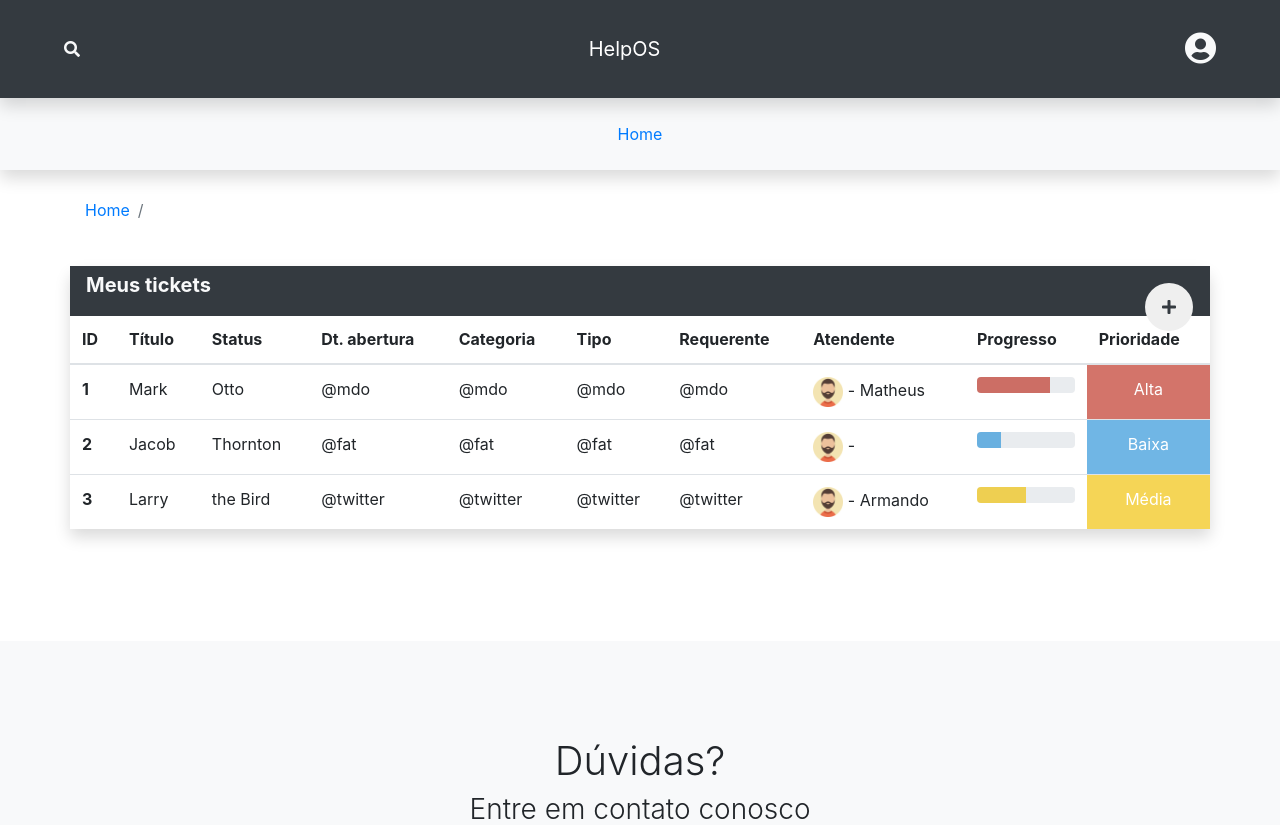
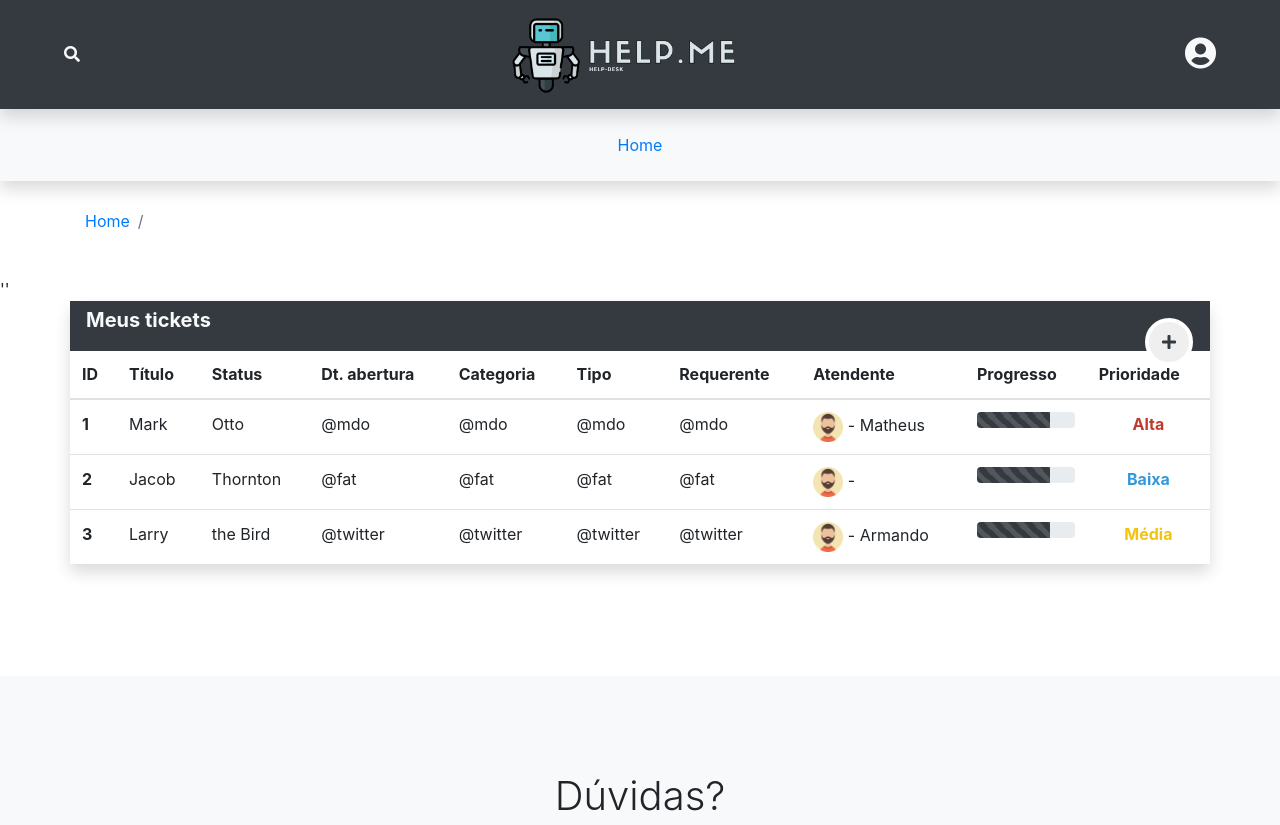
Before and after one commit to mrbrunelli/help-os, a PHP site: page /app/pages/ in a window 1280 px wide. Shown: the top 825 px of the page. Run offline with PHP 8.4, Linux system fonts and the light colour scheme; the visitor is signed in with stand-in values (Sample User, id 1); some libraries are stand-ins or nearby versions.

Commit message:
mudei a cor de fundo dos input, logo criada e inserida

```diff
--- a/app/assets/css/style.css
+++ b/app/assets/css/style.css
@@ -1,6 +1,10 @@
     @import url('https://fonts.googleapis.com/css?family=Montserrat&display=swap');
     .position {
         position: inherit;
+    }
+
+    .form-control {
+        background-color: #fff !important;
     }
     /* ----------------------------------------------------NAVBAR */
 
@@ -25,7 +29,15 @@
     /* ----------------------------------------------------TELA DE LOGIN */
 
     .btn-login {
-        background-color: #79838a !important
+        background-color: #465058 !important
+    }
+
+    .prefix.active {
+        color: lightgrey !important;
+    }
+
+    .active {
+        color: lightgrey !important;
     }
 
     .input-login {
@@ -33,6 +45,7 @@
         color: lightgray;
         font-weight: lighter;
         font-size: 20px !important;
+        border-bottom: 1px solid lightgrey !important;
     }
 
     #div-center {
@@ -99,7 +112,7 @@
         height: 3em;
         width: 3em;
         border-radius: 50%;
-        border: none;
+        border: 4px solid white;
         transition: 0.2s;
     }
 
@@ -115,21 +128,21 @@
     }
 
     .alta {
-        background-color: rgba(192, 57, 43, 0.7);
-        color: white;
+        color: rgb(192, 57, 43);
         display: table-cell;
+        font-weight: bolder;
     }
 
     .media {
-        background-color: rgba(241, 196, 15, 0.7);
-        color: white;
+        color: rgb(241, 196, 15);
         display: table-cell;
+        font-weight: bolder;
     }
 
     .baixa {
-        background-color: rgba(52, 152, 219, 0.7);
-        color: white;
+        color: rgb(52, 152, 219);
         display: table-cell;
+        font-weight: bolder;
     }
     /* ---------------------------------------------------- FOOTER DA PAGINA */
 
--- a/app/assets/js/app.js
+++ b/app/assets/js/app.js
@@ -32,12 +32,3 @@ const editar = (idusuario, nome, email, telefone, idtipousuario, identidade) =>
     $('#add-usuario').modal('show');
     $('#modalUsuarios').modal('hide');
 }
-
-
-const tipoUsuario = (tipo) => {
-
-    tipo == 2 ? $('#div-foto').css('display', 'block') : $('#div-foto').css('display', 'none')
-    tipo == 2 ? $('#div-custohora').css('display', 'block') : $('#div-custohora').css('display', 'none')
-    tipo == 2 ? $('#div-telefone').css('display', 'none') : $('#div-telefone').css('display', 'block')
-
-}
--- a/app/pages/header.php
+++ b/app/pages/header.php
@@ -77,7 +77,9 @@ $_SESSION['UsuarioTipo'] != '2' ? $menu = "style='display:none'" : $menu = "";
 
                 </li>
                 <li class="nav-item">
-                    <a href="" class="navbar-brand">HelpOS</a>
+                    <a href="" class="navbar-brand">
+                        <img src="../assets/img/logo.png" width="150" style="transform: scale(1.5)">
+                    </a>
                 </li>
                 <li class="nav-item">
                     <!-- MENU DO USUARIO -->
@@ -104,14 +106,14 @@ $_SESSION['UsuarioTipo'] != '2' ? $menu = "style='display:none'" : $menu = "";
                 <li class="nav-item">
                     <a href="index.php?pg=home" class="nav-link ativo">Home</a>
                 </li>
-                <li class="nav-item" <?php echo $menu; ?> >
+                <li class="nav-item" <?php echo $menu; ?>>
                     <a href="index.php?pg=tickets" class="nav-link">Tickets</a>
                 </li>
-                <li class="nav-item" <?php echo $menu; ?> >
+                <li class="nav-item" <?php echo $menu; ?>>
                     <a href="index.php?pg=relatorio" class="nav-link">Relatório</a>
                 </li>
                 <!-- MENU DROPDOWN GERENCIAL  -->
-                <div class="dropdown" <?php echo $menu; ?> >
+                <div class="dropdown" <?php echo $menu; ?>>
                     <li class="nav-item">
                         <a href="" class="nav-link dropdown-toggle" id="dropdown-gerencial" data-toggle="dropdown" aria-haspopup="true" aria-expanded="false">Gerencial</a>
                         <div class="dropdown-menu shadow position-absolute" aria-labelledby="dropdown-gerencial">
@@ -148,7 +150,7 @@ $_SESSION['UsuarioTipo'] != '2' ? $menu = "style='display:none'" : $menu = "";
     echo '
         <div class="py-3 container">
             <nav aria-label="breadcrumb">
-                <ol class="breadcrumb bg-white" style="padding: 0.75rem 0rem !important;">
+                <ol class="breadcrumb bg-transparent" style="padding: 0.75rem 0rem !important;">
                     <li class="breadcrumb-item"><a href="#">Home</a></li>
                     <li class="breadcrumb-item active" aria-current="page">' . $breadcrumb . '</li>
                 </ol>
--- a/app/pages/home.php
+++ b/app/pages/home.php
@@ -40,7 +40,7 @@
                     <td><img src="../assets/img/user.png" width="30px" alt=""> - Matheus</td>
                     <td>
                         <div class="progress">
-                                <div class="progress-bar alta" role="progressbar" style="width: 75%" aria-valuenow="25" aria-valuemin="0" aria-valuemax="100"></div>
+                            <div class="bg-dark progress-bar progress-bar-striped progress-bar-animated" role="progressbar" aria-valuenow="75" aria-valuemin="0" aria-valuemax="100" style="width: 75%"></div>
                         </div>
                     </td>
                     <td class="alta text-center">Alta</td>
@@ -56,7 +56,7 @@
                     <td><img src="../assets/img/user.png" width="30px" alt=""> - </td>
                     <td>
                         <div class="progress">
-                                <div class="progress-bar baixa" role="progressbar" style="width: 25%" aria-valuenow="25" aria-valuemin="0" aria-valuemax="100"></div>
+                            <div class="bg-dark progress-bar progress-bar-striped progress-bar-animated" role="progressbar" aria-valuenow="75" aria-valuemin="0" aria-valuemax="100" style="width: 75%"></div>
                         </div>
                     </td>
                     <td class="baixa text-center">Baixa</td>
@@ -72,7 +72,7 @@
                     <td><img src="../assets/img/user.png" width="30px" alt=""> - Armando</td>
                     <td>
                         <div class="progress">
-                                <div class="progress-bar media" role="progressbar" style="width: 50%" aria-valuenow="25" aria-valuemin="0" aria-valuemax="100"></div>
+                            <div class="bg-dark progress-bar progress-bar-striped progress-bar-animated" role="progressbar" aria-valuenow="75" aria-valuemin="0" aria-valuemax="100" style="width: 75%"></div>
                         </div>
                     </td>
                     <td class="media text-center">Média</td>
--- a/app/pages/modal.php
+++ b/app/pages/modal.php
@@ -1,4 +1,4 @@
-  <!-- MODAL DO CADASTRO DE USUARIOS -->
+''  <!-- MODAL DO CADASTRO DE USUARIOS -->
   <div class="modal fade" id="add-usuario" tabindex="-1" role="dialog" aria-labelledby="exampleModalLabel" aria-hidden="true">
       <div class="modal-dialog modal-lg" role="document">
           <div class="modal-content">
@@ -15,7 +15,7 @@
                       <div class="form-row">
                           <div class="form-group col-md-6">
                               <label for="tipo-usuario">Tipo do usuário</label>
-                              <select class="form-control" name="tipo-usuario" id="tipo-usuario" onchange="tipoUsuario(this.value)">
+                              <select class="form-control" name="tipo-usuario" id="tipo-usuario" >
                                   <?php
                                     foreach (DBRead('tipousuario') as $t) {
                                         echo '<option value="' . $t['idtipousuario'] . '"> ' . $t['nome'] . ' </option>';
@@ -134,7 +134,7 @@
                               </div>
                               <div class="col-md-12 col-sm-12">
                                   <div class="form-group">
-                                      <label for="">Anexos: </label>
+                                      <label for="anexo">Anexos: </label>
                                       <input type="file" name="anexo[]" multiple="multiple" id="anexo" class="form-control">
                                   </div>
                               </div>
@@ -176,6 +176,7 @@
                   <div class="row">
                       <div class="col-sm-12">
                           <div class="table-responsive" id="conteudoUsuarios">
+                              <!-- AQUI DENTRO CARREGA O SELECT DO BANCO E TRAS OS USUARIOS  -->
                           </div>
                       </div>
                   </div>
--- a/backend/elements.php
+++ b/backend/elements.php
@@ -31,7 +31,7 @@ if ( isset ( $_GET['element'] ) && $_GET['element'] == 'tabela_usuarios' ) {
             <td>'.$d['telefone'].'</td>
             <td>'.$d['status'].'</td>
             <td>
-                <button class="btn btn-primary" type="button" onclick="editar('.$d['idusuario'].',`'.$d['nome'].'`,`'.$d['email'].'`,`'.$d['telefone'].'`,'.$d['idtipousuario'].','.$d['identidade'].')">
+                <button class="btn btn-dark" type="button" onclick="editar('.$d['idusuario'].',`'.$d['nome'].'`,`'.$d['email'].'`,`'.$d['telefone'].'`,'.$d['idtipousuario'].','.$d['identidade'].')">
                     <i class="fa fa-edit"></i>
                 </button>
             </td>
--- a/index.html
+++ b/index.html
@@ -19,7 +19,9 @@
     <div class="row z-depth-1" id="div-center">
         <div class="col s12">
             <div class="row">
-                <h1 class="center font-weight-lighter grey-text text-lighten-2">HelpOS</h1>
+                <h1 class="center font-weight-lighter grey-text text-lighten-2">
+                    <img src="./app/assets/img/logo.png" width="300">
+                </h1>
                 <div class="input-field col s12">
                     <i class="material-icons prefix">account_circle</i>
                     <input id="email" type="email" class="validate input-login">
```
Also changed, not shown: app/assets/img/logo.png (added). Lines whose indentation alone changed are shown as unchanged.
